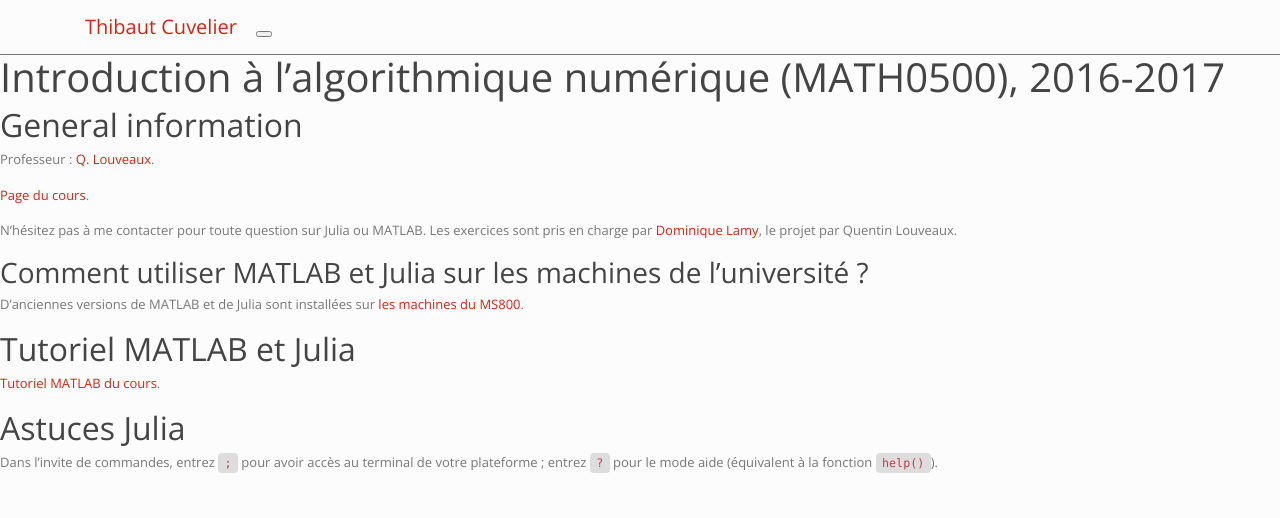
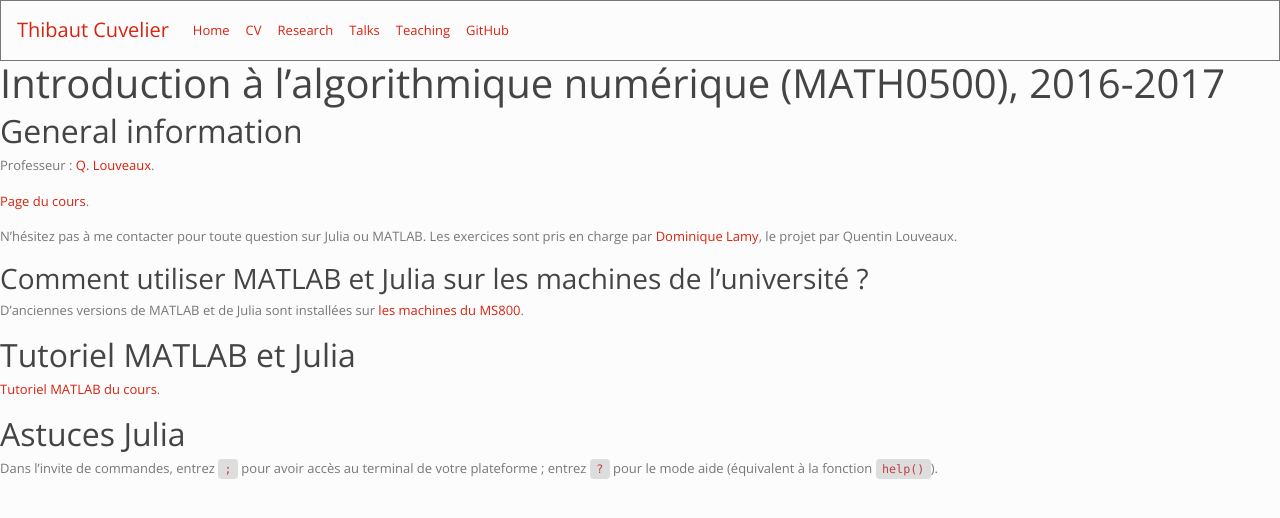
Before and after one commit to dourouc05/dourouc05.github.io, a Jekyll site: the page built from teaching-16-ian.md, in a window 1280 px wide. Shown: the top 518 px of the page. Built offline with Jekyll 4.4.1, drawn with Linux system fonts in a browser that asks for light colours; our own code applies the rules of GitHub Pages for plain Markdown files; a script that is not in the unit is left out.

Commit message:
Navbar seems to work.

```diff
--- a/_layouts/default.html
+++ b/_layouts/default.html
@@ -2,7 +2,7 @@
 <html lang="en-GB">
   <head>
     <meta charset="utf-8">
-    <meta http-equiv="X-UA-Compatible" content="chrome=1">
+    <meta http-equiv="X-UA-Compatible" content="IE=edge">
     <meta name="viewport" content="width=device-width, initial-scale=1">
     <meta name="author" content="Thibaut Cuvelier">
 
@@ -17,26 +17,21 @@
   </head>
   <body>
     <header>
-      <div class="navbar navbar-default navbar-fixed-top">
-        <div class="container">
-          <div class="navbar-header">
-            <a class="navbar-brand" href="{{ site.github.url }}">Thibaut Cuvelier</a>
-            <button class="navbar-toggle" type="button" data-toggle="collapse" data-target="#navbar-main">
-              <span class="icon-bar"></span>
-              <span class="icon-bar"></span>
-              <span class="icon-bar"></span>
-            </button>
-          </div>
-          <div class="navbar-collapse collapse" id="navbar-main">
-            <ul class="nav navbar-nav">
-              <li><a href="/">Home</a></li>
-              <li><a href="/files/CV.pdf">CV</a></li>
-              <li><a href="/research">Research</a></li>
-              <li><a href="/talks">Talks</a></li>
-              <li><a href="/teaching">Teaching</a></li>
-              <li><a href="https://github.com/dourouc05">GitHub</a></li>
-            </ul>
-          </div>
+      <nav class="navbar navbar-toggleable-md">
+        <button class="navbar-toggler navbar-toggler-right" type="button" data-toggle="collapse" data-target="#navbarsExampleDefault" aria-controls="navbarsExampleDefault" aria-expanded="false" aria-label="Toggle navigation">
+          <span class="navbar-toggler-icon"></span>
+        </button>
+        <a class="navbar-brand" href="https://dourouc05.github.io">Thibaut Cuvelier</a>
+
+        <div class="collapse navbar-collapse" id="navbarsExampleDefault">
+          <ul class="navbar-nav mr-auto">
+              <li class="nav-item"><a class="nav-link" href="/">Home</a></li>
+              <li class="nav-item"><a class="nav-link" href="/files/CV.pdf">CV</a></li>
+              <li class="nav-item"><a class="nav-link" href="/research">Research</a></li>
+              <li class="nav-item"><a class="nav-link" href="/talks">Talks</a></li>
+              <li class="nav-item"><a class="nav-link" href="/teaching">Teaching</a></li>
+              <li class="nav-item"><a class="nav-link" href="https://github.com/dourouc05">GitHub</a></li>
+          </ul>
         </div>
       </nav>
     </header>
@@ -45,7 +40,6 @@
     </section>
     <script src="{{ '/assets/js/scale.fix.js' | relative_url }}"></script>
 
-
     {% if site.google_analytics %}
       <script>
           (function(i,s,o,g,r,a,m){i['GoogleAnalyticsObject']=r;i[r]=i[r]||function(){(i[r].q=i[r].q||[]).push(arguments)},i[r].l=1*new Date();a=s.createElement(o),m=s.getElementsByTagName(o)[0];a.async=1;a.src=g;m.parentNode.insertBefore(a,m)})(window,document,'script','https://www.google-analytics.com/analytics.js','ga');ga('create', '{{ site.google_analytics }}', 'auto');ga('send', 'pageview');
```
